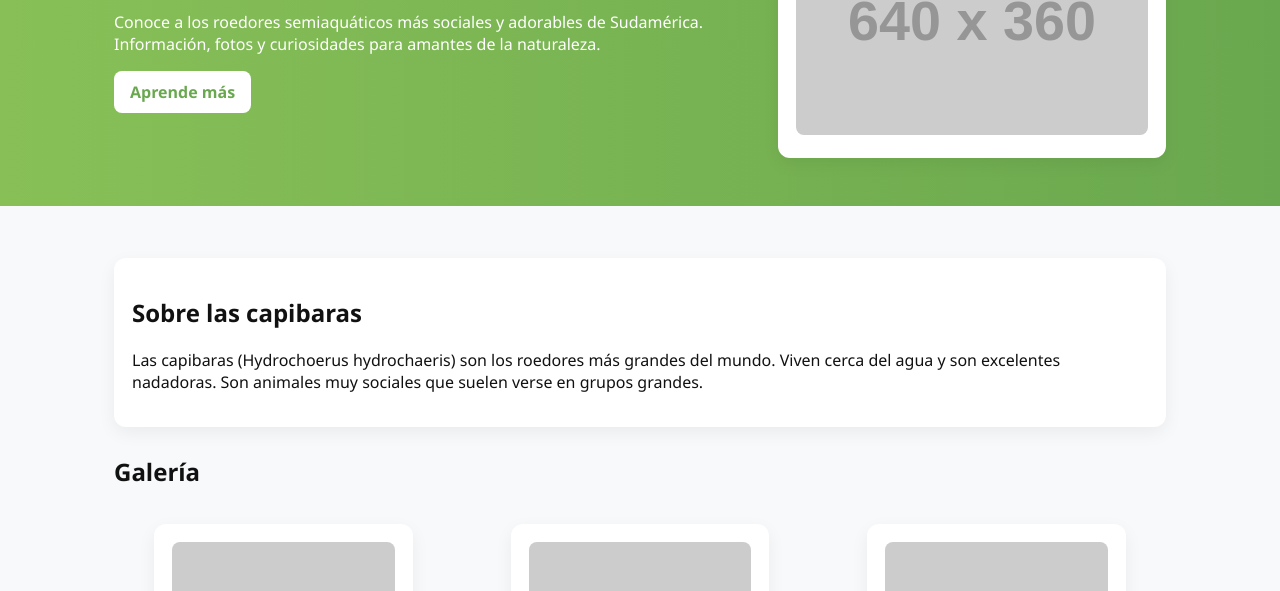
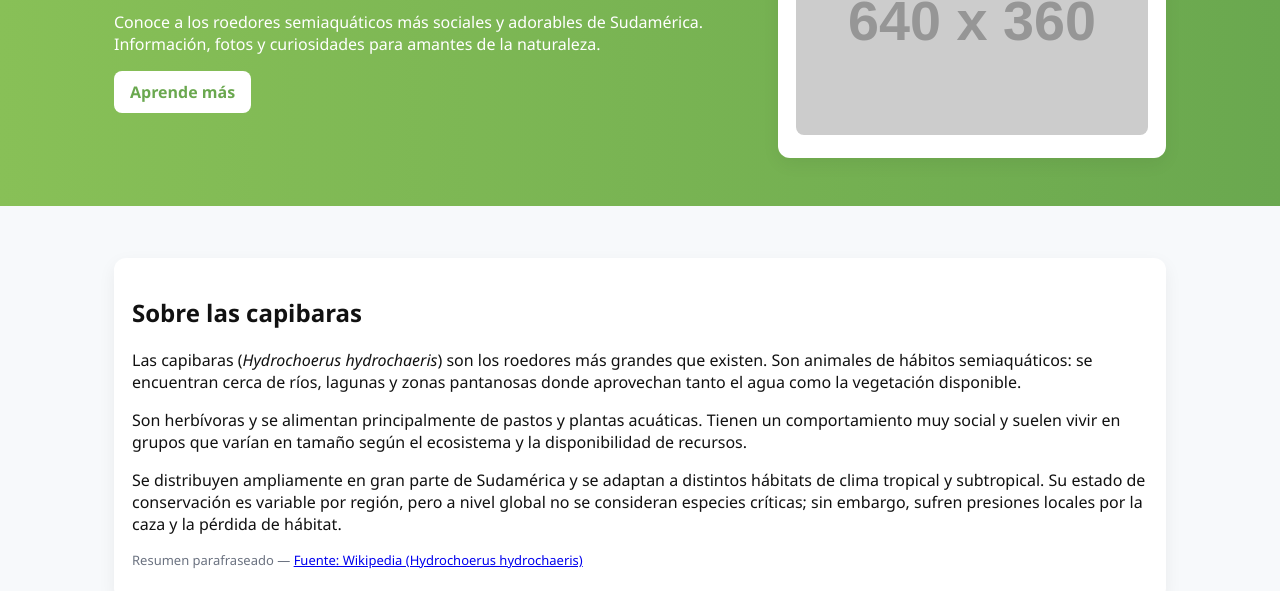
Before and after one commit to hectormolgar/2811B, a plain HTML site: page index.html in a window 1280 px wide. Shown: the part 209-800 px from the top of the page. Drawn offline with Linux system fonts and the light colour scheme; placeholder pictures from the web are drawn by us.

Commit message:
Update 'Sobre las capibaras' section with detailed information and source citation

```diff
--- a/index.html
+++ b/index.html
@@ -55,7 +55,10 @@
 		<section id="about">
 			<div class="card">
 				<h2>Sobre las capibaras</h2>
-				<p>Las capibaras (Hydrochoerus hydrochaeris) son los roedores más grandes del mundo. Viven cerca del agua y son excelentes nadadoras. Son animales muy sociales que suelen verse en grupos grandes.</p>
+				<p>Las capibaras (<em>Hydrochoerus hydrochaeris</em>) son los roedores más grandes que existen. Son animales de hábitos semiaquáticos: se encuentran cerca de ríos, lagunas y zonas pantanosas donde aprovechan tanto el agua como la vegetación disponible.</p>
+				<p>Son herbívoras y se alimentan principalmente de pastos y plantas acuáticas. Tienen un comportamiento muy social y suelen vivir en grupos que varían en tamaño según el ecosistema y la disponibilidad de recursos.</p>
+				<p>Se distribuyen ampliamente en gran parte de Sudamérica y se adaptan a distintos hábitats de clima tropical y subtropical. Su estado de conservación es variable por región, pero a nivel global no se consideran especies críticas; sin embargo, sufren presiones locales por la caza y la pérdida de hábitat.</p>
+				<p style="font-size:13px;color:var(--muted);margin-top:12px">Resumen parafraseado — <a href="https://es.wikipedia.org/wiki/Hydrochoerus_hydrochaeris" target="_blank" rel="noopener">Fuente: Wikipedia (Hydrochoerus hydrochaeris)</a></p>
 			</div>
 		</section>
 
```
